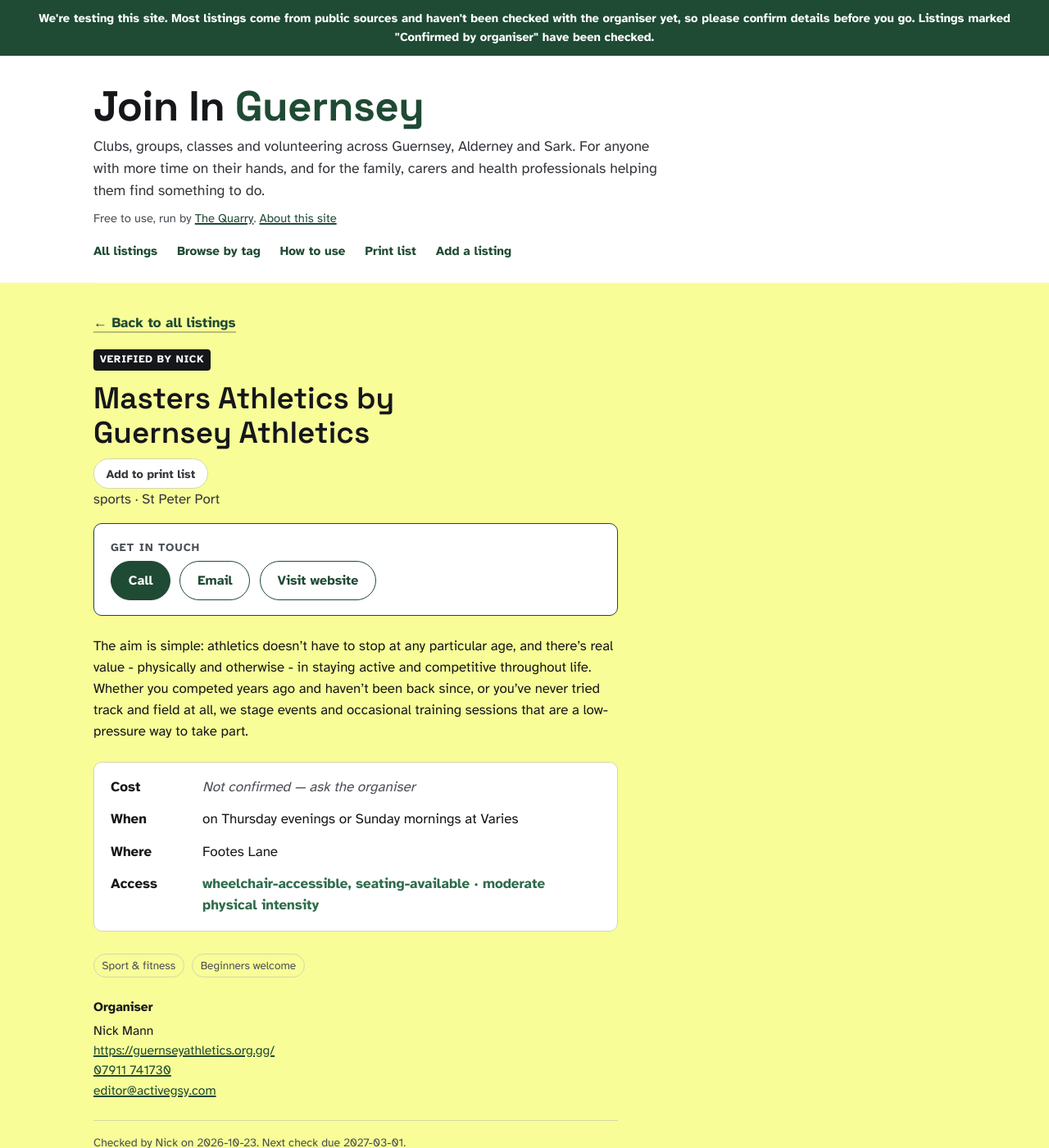
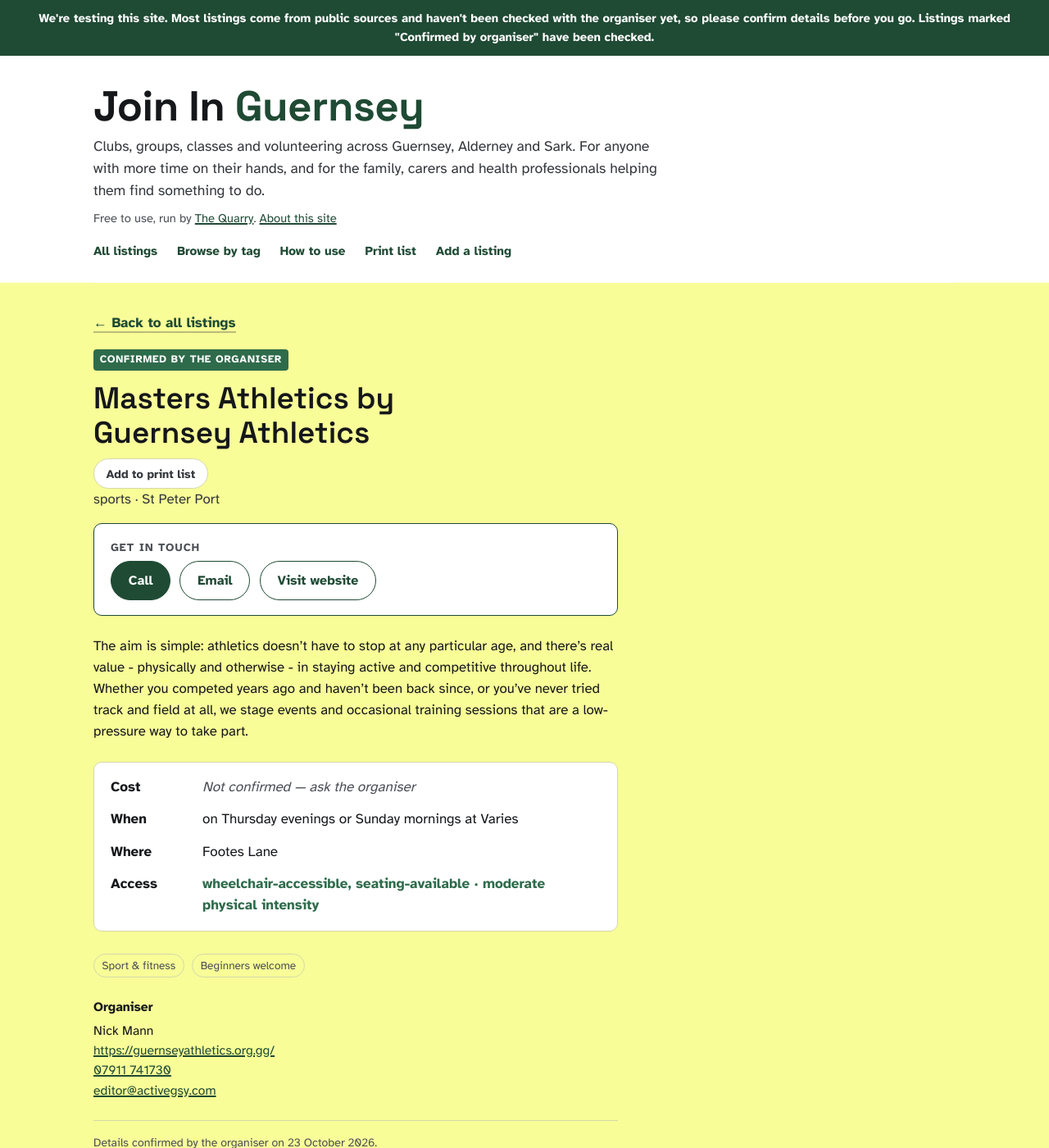
Before and after one commit to active-seniors/active-seniors.github.io, a Jekyll site: the page built from _listings/masters-athletics-by-guernsey-athletics.md, in a window 1280 px wide and 1400 px high. Shown: the whole window at 82% size. Built offline with Jekyll 4.4.1, drawn with Linux system fonts in a browser that asks for light colours.

Commit message:
Mark Masters Athletics as confirmed by organiser, not Verified
Co-Authored-By: Claude Opus 5.5 <noreply@anthropic.com>
Claude-Session: https://claude.ai/code/session_01AumRmWkicfMX1Y7C5fLeSN

```diff
--- a/_listings/masters-athletics-by-guernsey-athletics.md
+++ b/_listings/masters-athletics-by-guernsey-athletics.md
@@ -25,10 +25,12 @@ organiser:
   contact_phone: "07911 741730"
   website: "https://guernseyathletics.org.gg/"
 verification:
-  verified_by: "Nick"
-  verified_date: 2026-10-23
+  verified_by: ""
+  verified_date: ""
   review_due: "2027-03-01"
   last_pr: ""
+  confirmed_by_organiser: "2026-10-23"
+  confirmed_via: submission form
 ---
 
 The aim is simple: athletics doesn't have to stop at any particular age, and there's real value - physically and otherwise - in staying active and competitive throughout life. Whether you competed years ago and haven't been back since, or you've never tried track and field at all, we stage events and occasional training sessions that are a low-pressure way to take part.
```
